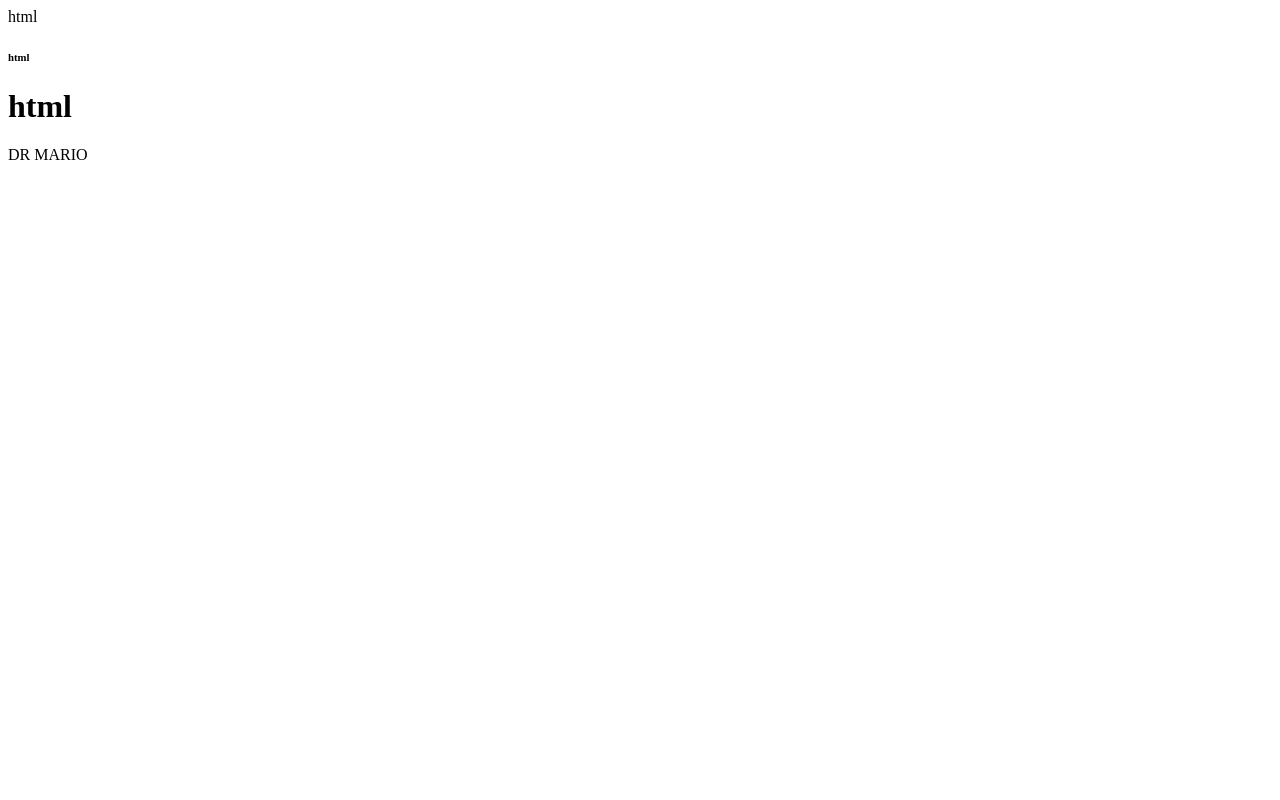
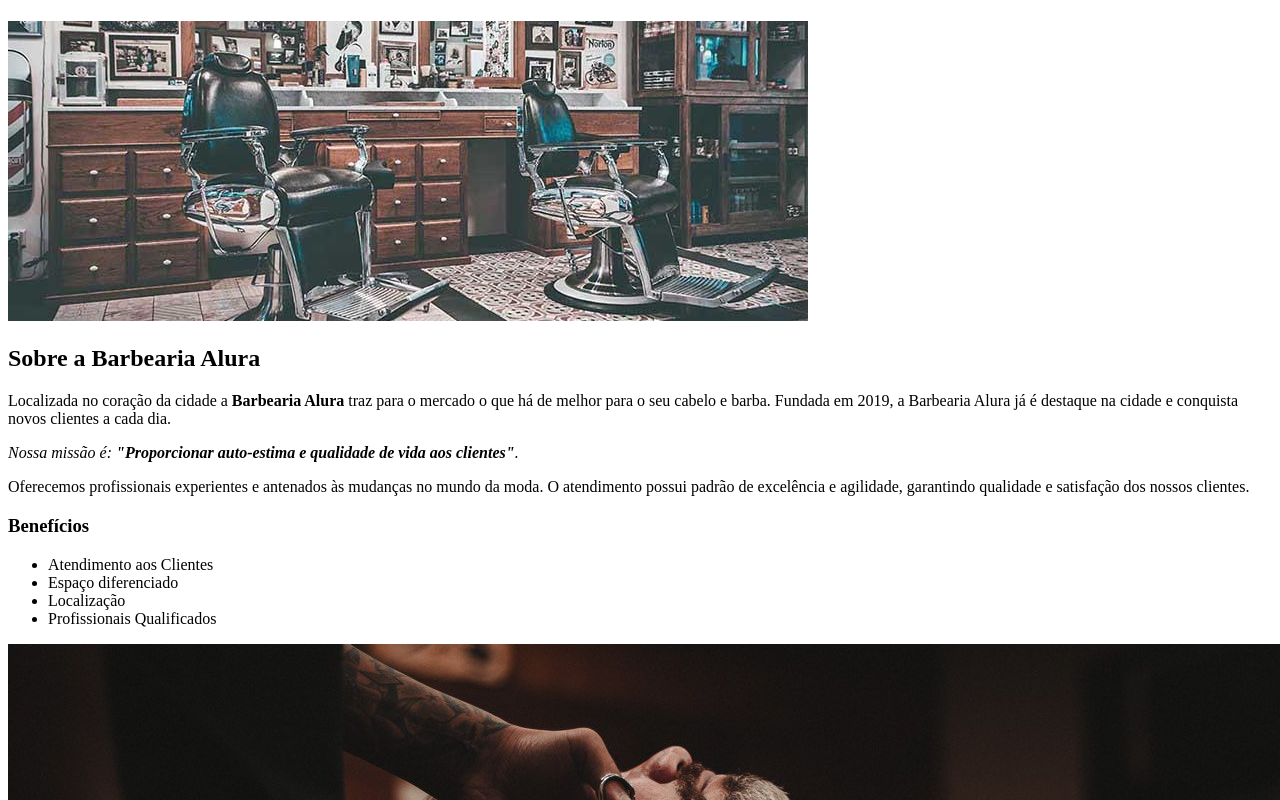
Before and after one commit to Kcosmic/parati, a plain HTML site: page index.html in a window 1280 px wide. Shown: the top 800 px of the page. Drawn offline with Linux system fonts and the light colour scheme.

Commit message:
Add files via upload

```diff
--- a/index.html
+++ b/index.html
@@ -1,4 +1,36 @@
-html
-<h6>html</h6>
-<h1>html</h1>
-DR MARIO
+<!DOCTYPE html>
+<html lang="pt-br">
+    <head>
+        <meta charset="UTF-8">
+        <title>Barbearia Alura</title>
+    </head>
+    <body>
+        <header>
+            <h1 class="titulo principal"Barbearia Alura /h1>
+        </header>
+        <img id="banner" src="banner.jpg">
+        <div class="principal">
+            <h2 class="titulo-centralizado">Sobre a Barbearia Alura</h2>
+
+            <p>Localizada no coração da cidade a <strong>Barbearia Alura</strong> traz para o mercado o que há de melhor para o seu cabelo e barba.
+            Fundada em 2019, a Barbearia Alura já é destaque na cidade e conquista novos clientes a cada dia.</p>
+
+            <p id="missao"><em>Nossa missão é: <strong>"Proporcionar auto-estima e qualidade de vida aos clientes"</strong>.</em></p>
+
+            <p>Oferecemos profissionais experientes e antenados às mudanças no mundo da moda.
+             O atendimento possui padrão de excelência e agilidade, garantindo qualidade e satisfação dos nossos clientes.</p>
+        </div>
+        <div class="beneficios">
+            <h3 class="titulo-centralizado">Benefícios</h3>
+
+            <ul>
+                <li class="itens">Atendimento aos Clientes</li>
+                <li class="itens">Espaço diferenciado</li>
+                <li class="itens">Localização</li>
+                <li class="itens">Profissionais Qualificados</li>
+            </ul>
+
+            <img src="beneficios.jpg" class="imagembeneficios">
+        </div>
+    </body>
+</html>
```
